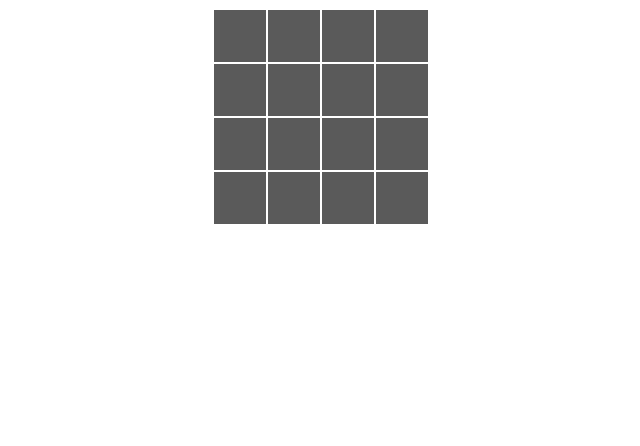
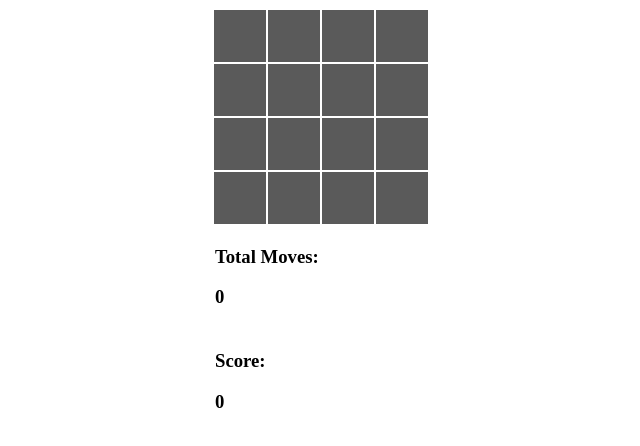
Before and after one commit to Jodus-Melodus/2048JS, a plain HTML site: page index.html in a window 1280 px wide. Shown: the whole page, without its empty margins (319-959 px from the left). Drawn offline with Linux system fonts and the light colour scheme.

Commit message:
added score and move count

```diff
--- a/index.html
+++ b/index.html
@@ -35,6 +35,18 @@
                     <td id="14" class="game-tile"></td>
                     <td id="15" class="game-tile"></td>
                 </tr>
+                <tr>
+                    <td colspan="4">
+                        <h3>Total Moves: </h3>
+                        <h3 id="total-moves">0</h3>
+                    </td>
+                </tr>
+                <tr>
+                    <td colspan="4">
+                        <h3>Score: </h3>
+                        <h3 id="total-score">0</h3>
+                    </td>
+                </tr>
             </table>
         </div>
         <script src="script.js" async defer></script>
--- a/script.js
+++ b/script.js
@@ -98,6 +98,14 @@ function move(direction) {
         updateColors(e, element.toString());
     }
     genRandomNumber();
+
+    const totalMovesElement = document.getElementById("total-moves");
+    totalMovesElement.textContent = (parseInt(totalMovesElement.textContent, 10) + 1).toString();
+
+    const sum = board.reduce((accumulator, currentValue) => accumulator + currentValue, 0);
+    const scoreElement = document.getElementById("total-score");
+    scoreElement.textContent = sum;
+
 }
 
 function updateColors(element, newValue) {
```
